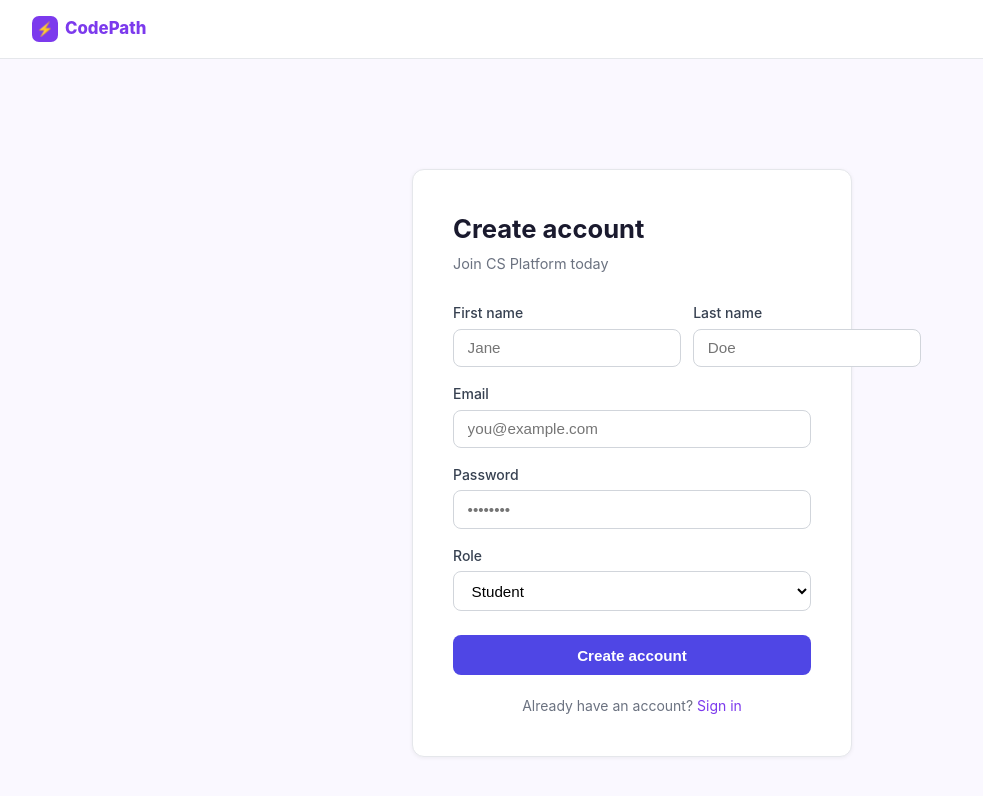
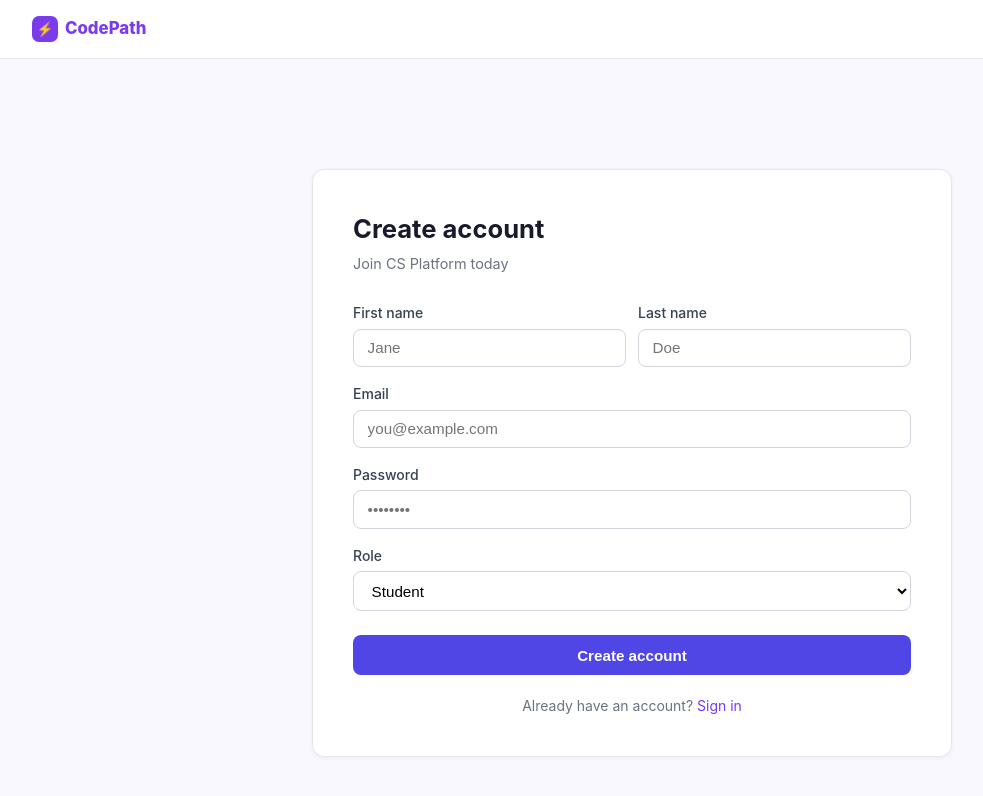
Before and after one commit to EducationalPlatform2026/cs-educational-platform, a SvelteKit app in the folder frontend/: page /auth/register in a window 1280 px wide. Shown: the top 796 px of the page, without its empty margins (8-991 px from the left). Built offline with nearby package versions, Linux system fonts and the light colour scheme.

Commit message:
fix: register page boundingbox fix

```diff
--- a/frontend/src/routes/auth/register/+page.svelte
+++ b/frontend/src/routes/auth/register/+page.svelte
@@ -129,7 +129,7 @@
 		border-radius: 12px;
 		padding: 2.5rem;
 		width: 100%;
-		max-width: 440px;
+		max-width: 640px;
 		box-shadow: 0 1px 4px rgba(0, 0, 0, 0.06);
 	}
 
```
Also changed, not shown: 1 other file (tests, documents, lock files or other folders).
